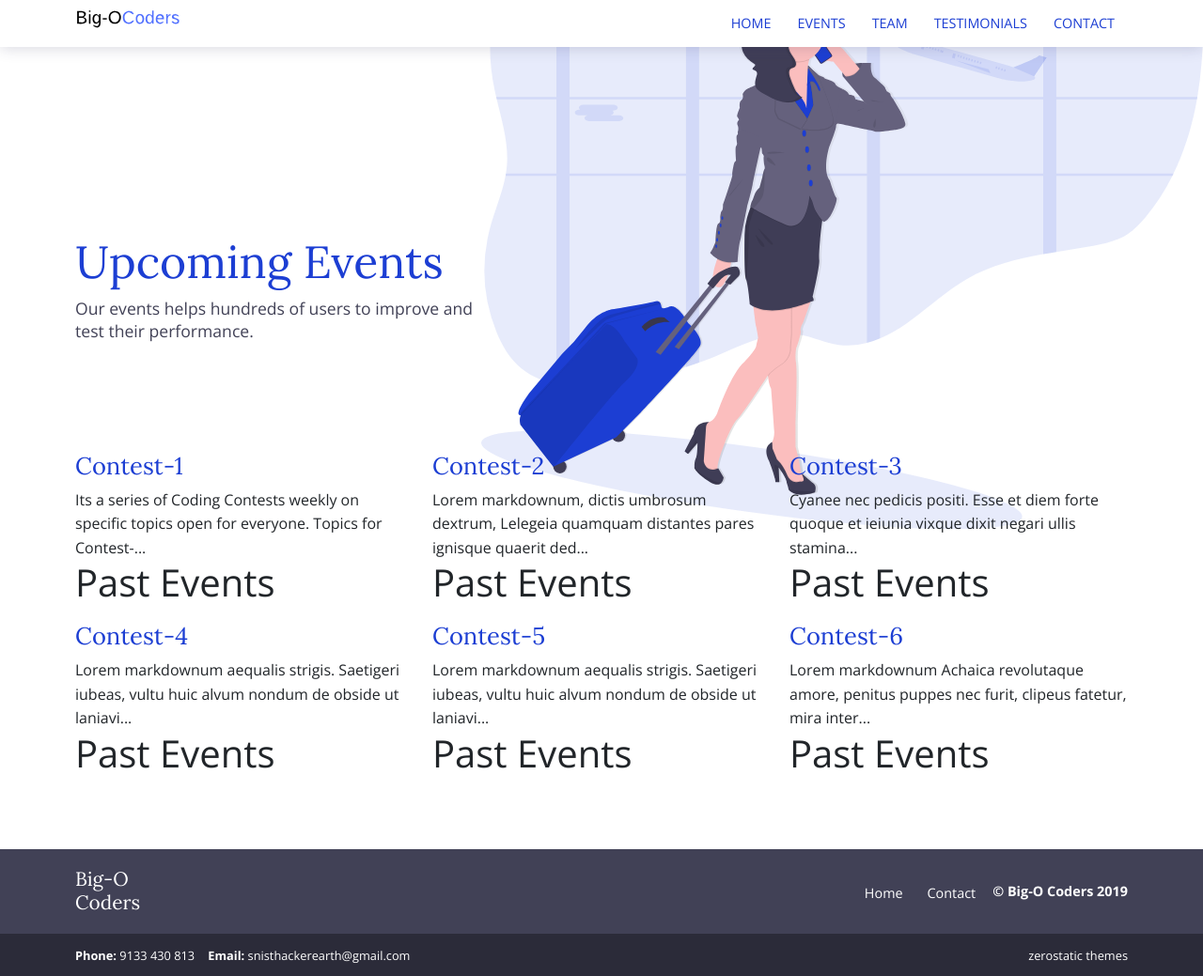
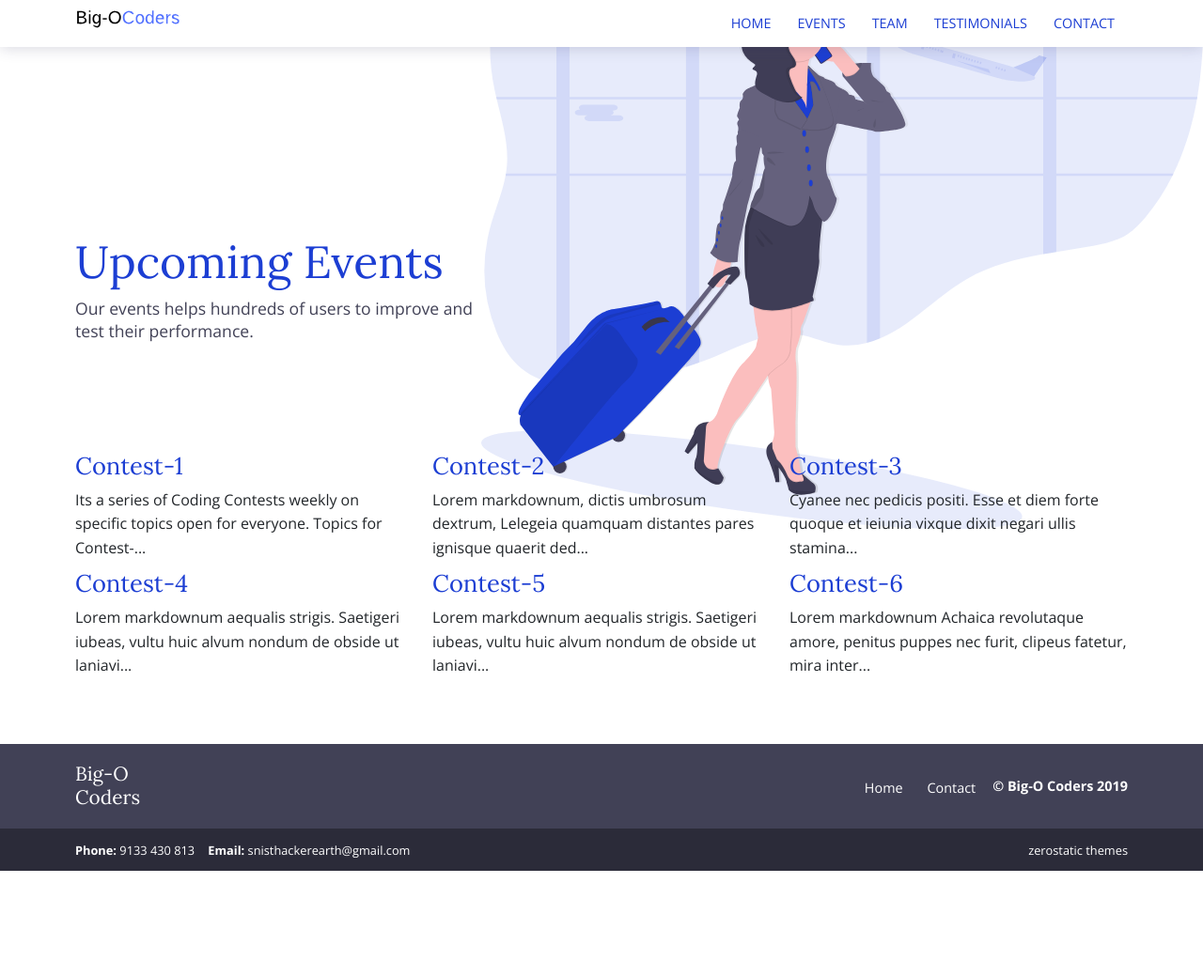
Before and after one commit to SnistAheads/Ocoders, a Jekyll site: the page built from events.html, in a window 1280 px wide. Shown: the whole page at 94% size. Built offline with Jekyll 4.4.1, drawn with Linux system fonts in a browser that asks for light colours; after the commit the page ends 927 px from its top, so only the background shows below that.

Commit message:
Update events.html

```diff
--- a/events.html
+++ b/events.html
@@ -27,7 +27,6 @@ bodyClass: page-services-list
             <a href="{{site.baseurl}}{{ service.url }}">{{ service.title }}</a>
           </h2>
           {{ service.content | markdownify | strip_html | truncate: 100 }}
-           <h1>Past Events</h1>
         </div>
       </div>
     </div>
```
